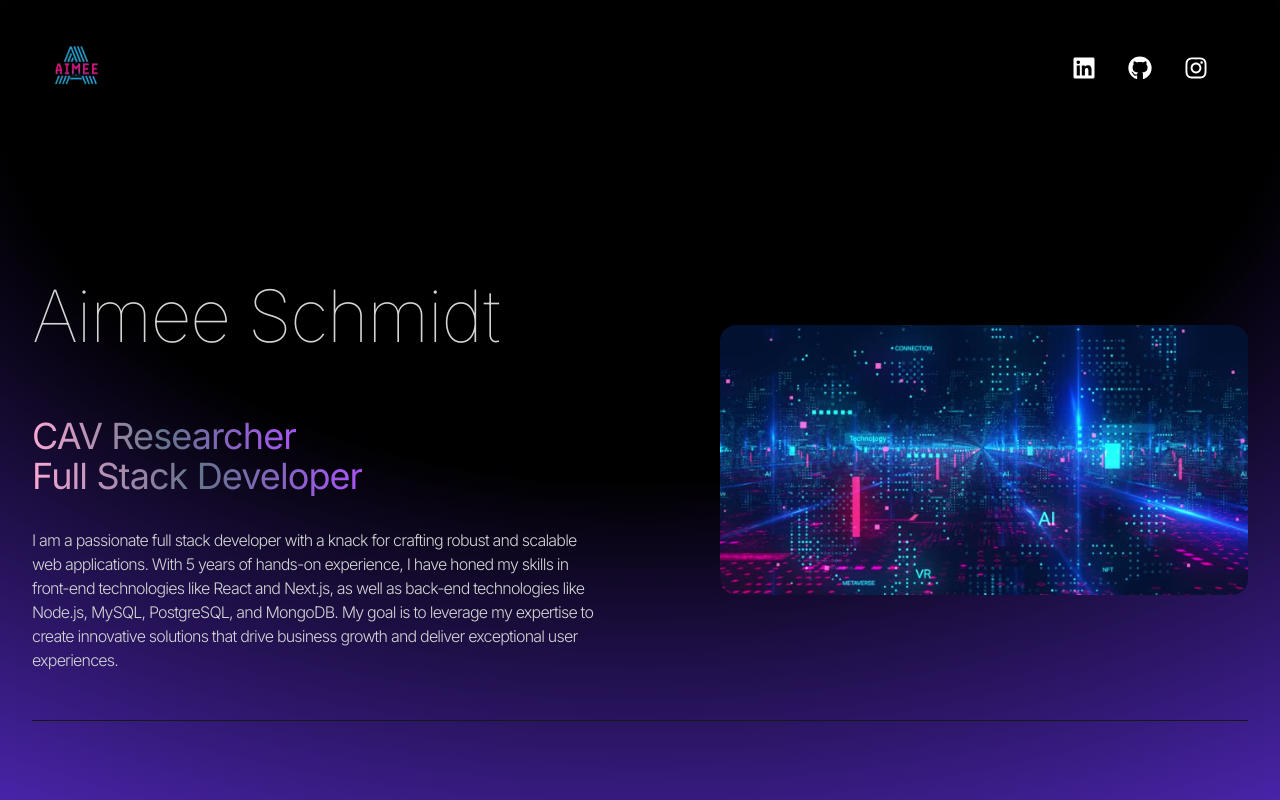
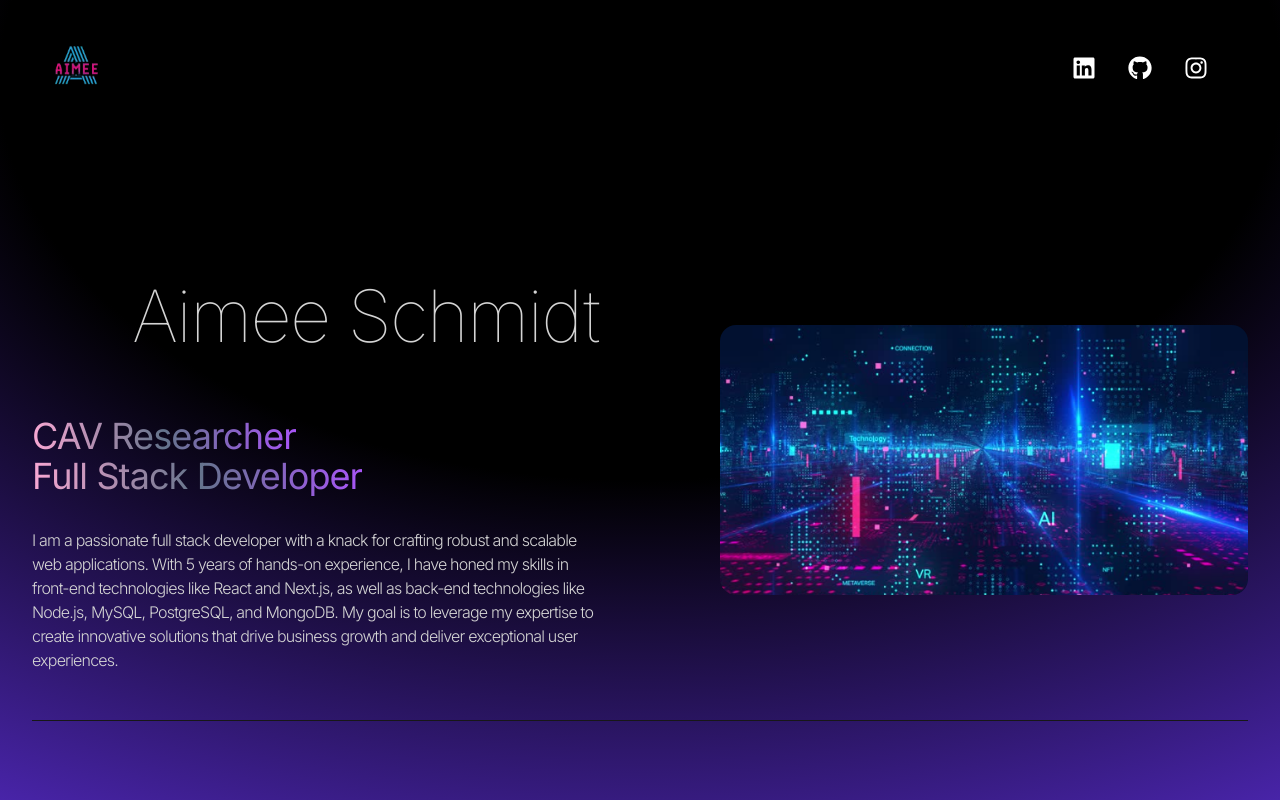
Before and after one commit to Aim-ez/portfolio, a React (Create React App) app in the folder myportfolio/: page / in a window 1280 px wide. Shown: the top 800 px of the page. Built offline with nearby package versions, Linux system fonts and the light colour scheme.

Commit message:
Add framer motion basic element to hero

```diff
--- a/myportfolio/package.json
+++ b/myportfolio/package.json
@@ -4,6 +4,7 @@
   "private": true,
   "dependencies": {
     "cra-template": "1.2.0",
+    "motion": "^12.5.0",
     "react": "^19.0.0",
     "react-dom": "^19.0.0",
     "react-icons": "^5.4.0",
--- a/myportfolio/src/components/Hero.jsx
+++ b/myportfolio/src/components/Hero.jsx
@@ -1,6 +1,7 @@
 import React from 'react'
 import { HERO_CONTENT } from '../constants'
 import profilePic from '../assets/hero.png'
+import { motion } from 'motion/react'
 
 const Hero = () => {
   return (
@@ -8,7 +9,7 @@ const Hero = () => {
         <div className="flex flex-wrap">
             <div className="w-full lg:w-1/2">
                 <div className="flex flex-col items-center lg:items-start">
-                    <h1 className="pb-16 text-2xl font-thin tracking-tight lg:mt-16 lg:text-7xl">Aimee Schmidt</h1>
+                    <motion.h1 animate={{x:100}} className="pb-16 text-2xl font-thin tracking-tight lg:mt-16 lg:text-7xl">Aimee Schmidt</motion.h1>
                     <span className="bg-gradient-to-r from-pink-300 via-slate-500 to-purple-500 bg-clip-text text-4xl tracking-tight text-transparent">CAV Researcher</span>
                     <span className="bg-gradient-to-r from-pink-300 via-slate-500 to-purple-500 bg-clip-text text-4xl tracking-tight text-transparent">Full Stack Developer</span>
                     <p className='my-2 max-w-xl py-6 font-light tracking-tighter'>{HERO_CONTENT}</p>
```
Also changed, not shown: 1 other file (tests, documents, lock files or other folders).
